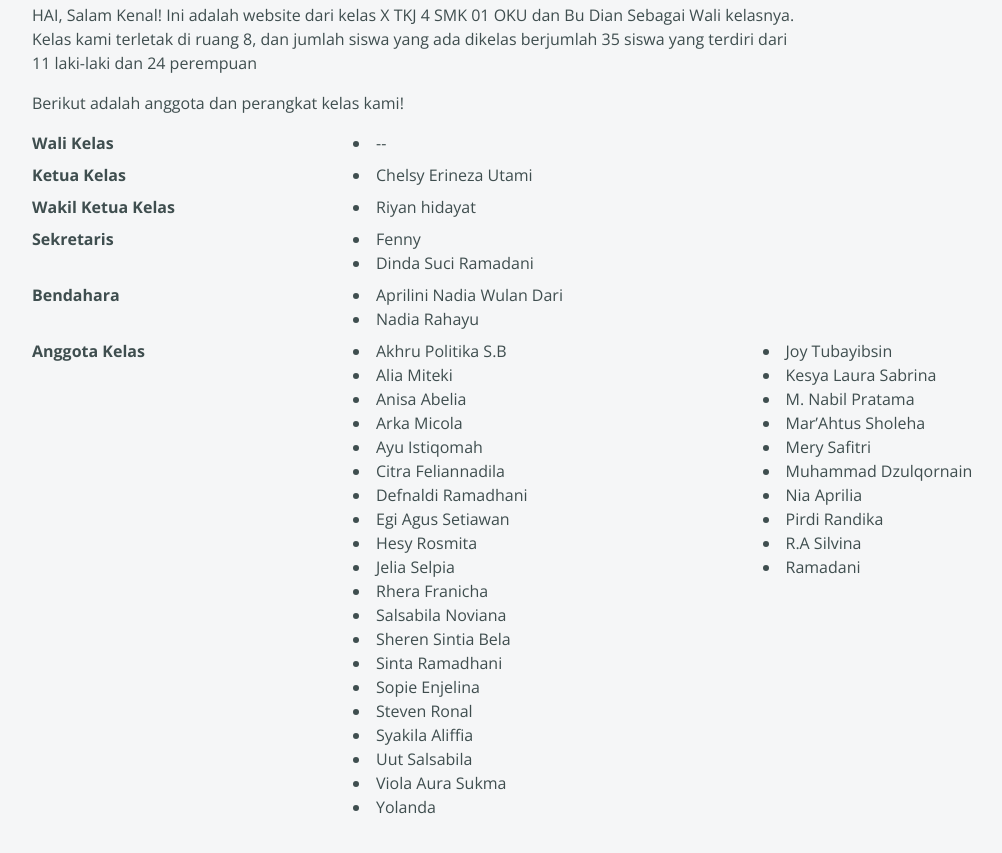
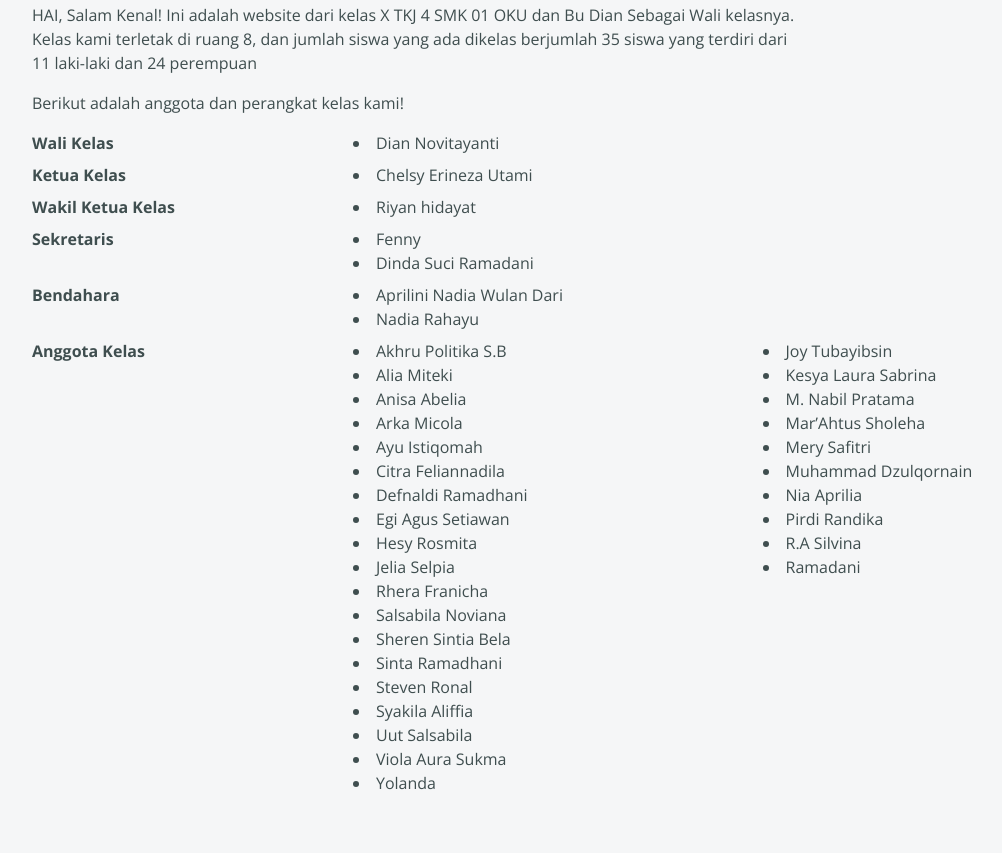
Before and after one commit to xtkj4/xtkj4, a website: page index.html in a window 1280 px wide. Shown: the part 919-1772 px from the top of the page, without its empty margins (50-1052 px from the left). Drawn offline with nearby package versions, Linux system fonts and the light colour scheme.

Commit message:
Update wali kelas

```diff
--- a/index.html
+++ b/index.html
@@ -114,7 +114,7 @@
             <dl id="absen" class="row">
               <dt class="col-sm-3">Wali Kelas</dt>
               <dd class="col-sm-9 ps-5">
-                <li>--</li>
+                <li>Dian Novitayanti</li>
               </dd>
 
               <dt class="col-sm-3">Ketua Kelas</dt>
@@ -181,7 +181,6 @@
                     <li>Salsabila Noviana</li>
                     <li>Sheren Sintia Bela</li>
                     <li>Sinta Ramadhani</li>
-                    <li>Sopie Enjelina</li>
                     <li>Steven Ronal</li>
                     <li>Syakila Aliffia</li>
                     <li>Uut Salsabila</li>
```
